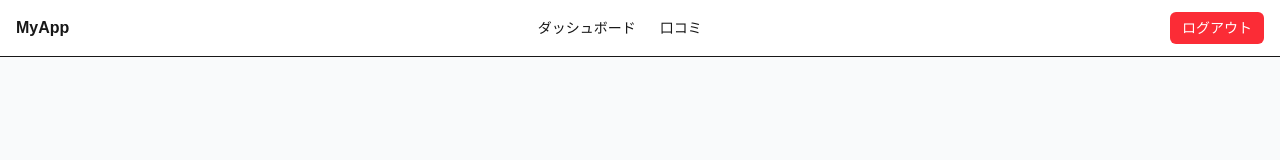
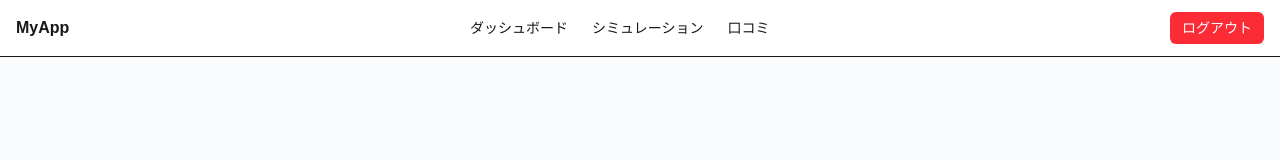
Before and after one commit to Gypsophila1912/promotion_simulator, a Next.js app: page /auth/confirm in a window 1280 px wide. Shown: the top 160 px of the page. Built offline with nearby package versions, Linux system fonts and the light colour scheme.

Commit message:
feat:ナビゲーションバーにシミュレーションバーの追加

```diff
--- a/app/components/navigation/MobileMenu.tsx
+++ b/app/components/navigation/MobileMenu.tsx
@@ -16,6 +16,9 @@ export default function MobileMenu() {
         <Link href="/dashboard" onClick={close}>
           ダッシュボード
         </Link>
+        <Link href="/simulations" onClick={close}>
+          シミュレーション
+        </Link>
         <Link href="/reviews" onClick={close}>
           口コミ
         </Link>
--- a/app/components/navigation/PcMenu.tsx
+++ b/app/components/navigation/PcMenu.tsx
@@ -4,6 +4,7 @@ export default function HeaderNav() {
   return (
     <nav className="hidden md:flex gap-6 text-sm">
       <Link href="/dashboard">ダッシュボード</Link>
+      <Link href="/simulations">シミュレーション</Link>
       <Link href="/reviews">口コミ</Link>
     </nav>
   );
```
